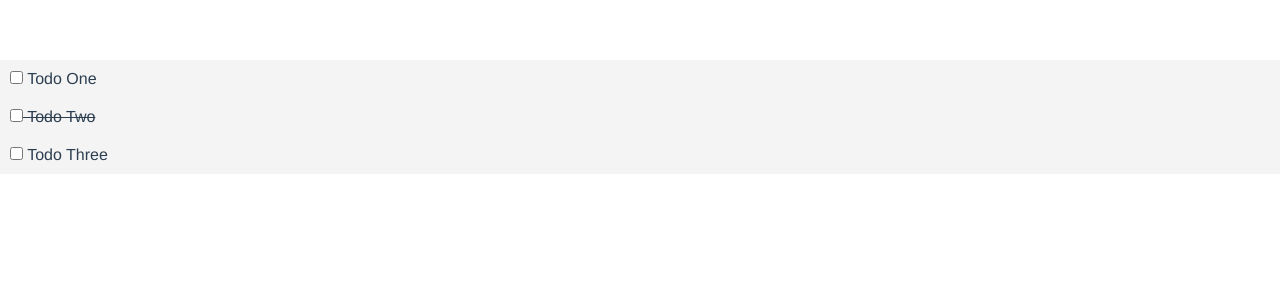
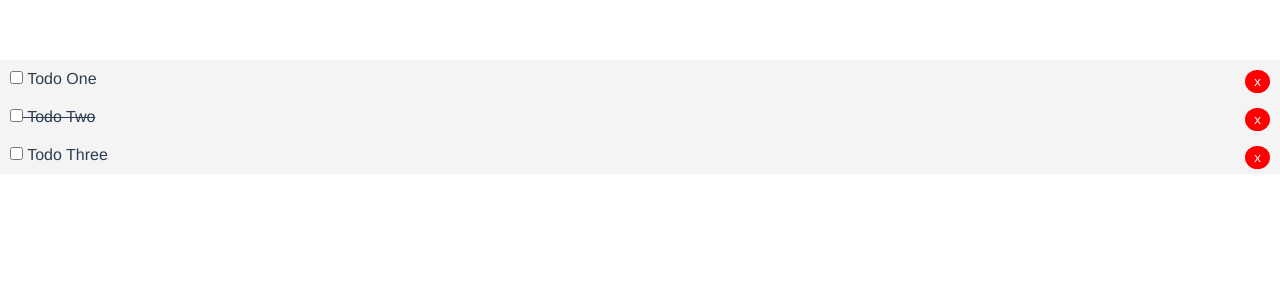
Before and after one commit to vankatwijk/Todo-VueJs, a Vue app: page / in a window 1280 px wide. Shown: the top 300 px of the page. Built offline with nearby package versions, Linux system fonts and the light colour scheme.

Commit message:
delete functionality added

```diff
--- a/src/App.vue
+++ b/src/App.vue
@@ -1,6 +1,6 @@
 <template>
   <div id="app">
-    <Todos v-bind:todos="todos"/>
+    <Todos v-bind:todos="todos" v-on:del-todo="deleteTodo"/>
   </div>
 </template>
 
@@ -32,6 +32,11 @@
         }
       ]
     }
+  },
+  methods:{
+    deleteTodo(id){
+      this.todos = this.todos.filter(todo=>todo.id!== id);
+    }
   }
 }
 </script>
--- a/src/components/TodoItem.vue
+++ b/src/components/TodoItem.vue
@@ -3,6 +3,7 @@
         <p>
             <input type="checkbox" v-on:change="markComplete">
             {{todo.title}}
+            <button @click="$emit('del-todo',todo.id)" class="del">x</button>
         </p>
     </div>
 </template>
--- a/src/components/Todos.vue
+++ b/src/components/Todos.vue
@@ -1,7 +1,7 @@
 <template>
     <div>
         <div v-bind:key="todo.id" v-for="todo in todos">
-            <TodoItem v-bind:todo="todo"/>
+            <TodoItem v-bind:todo="todo" v-on:del-todo="$emit('del-todo',todo.id)"/>
         </div>
     </div>
 </template>
```
